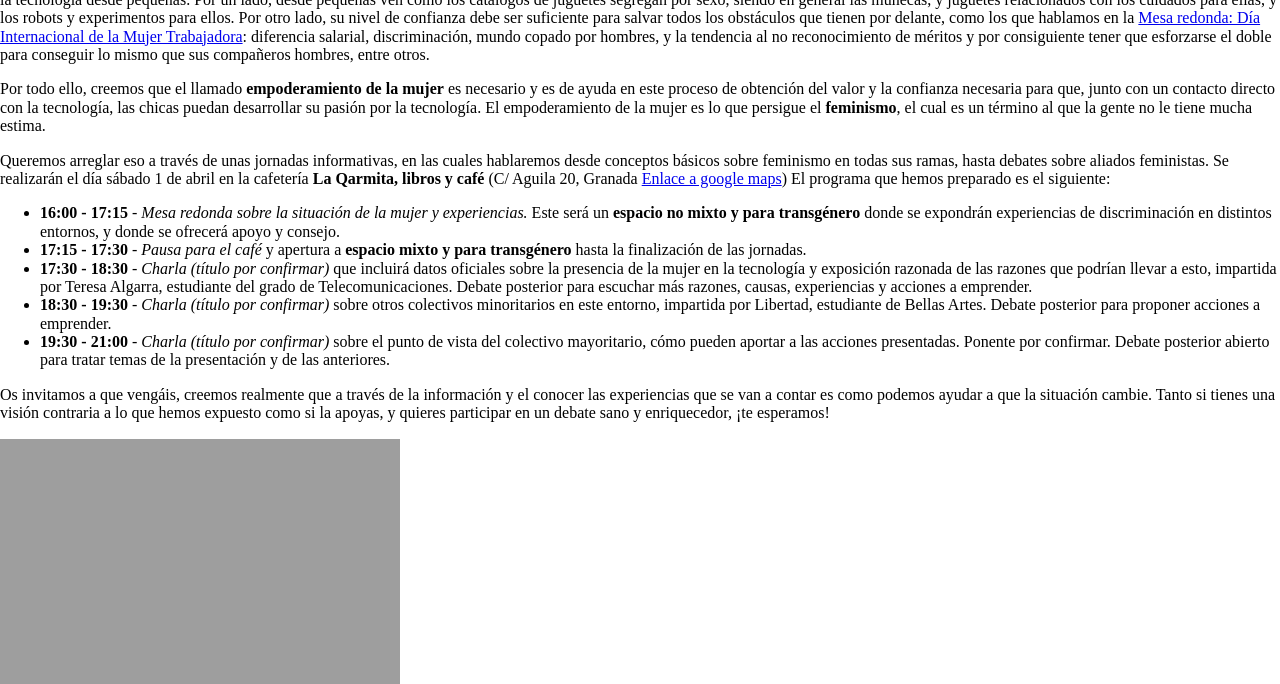
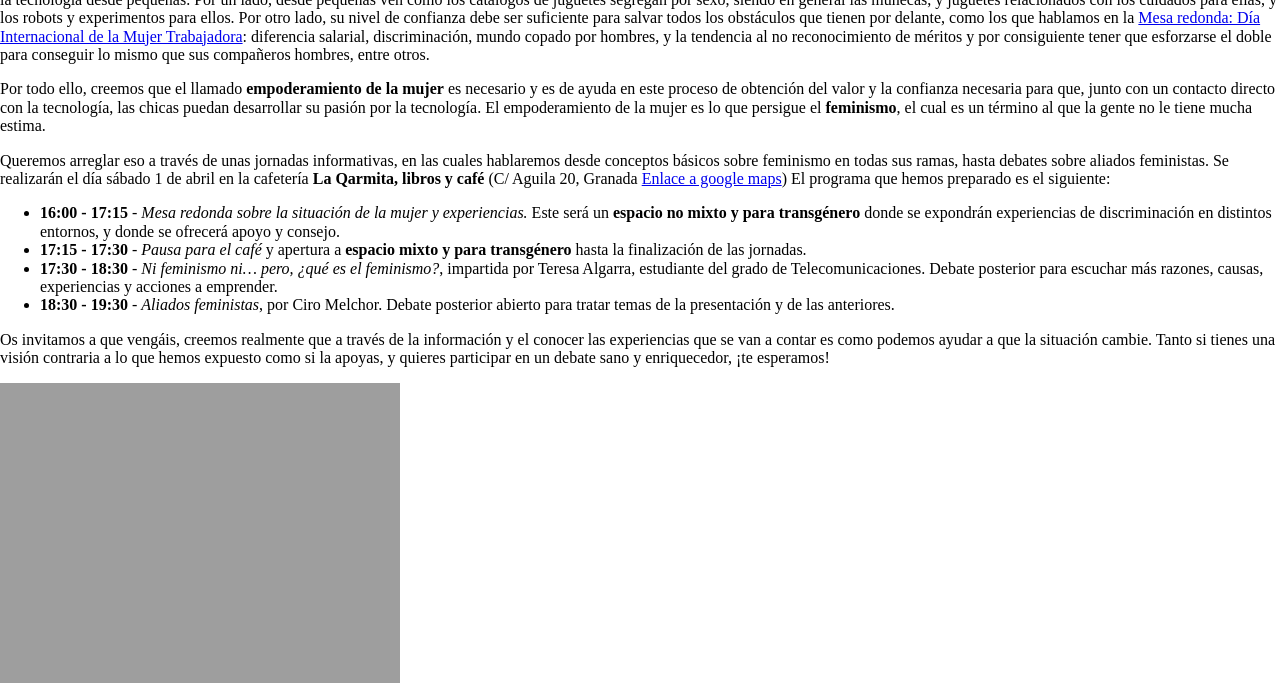
Before and after one commit to YesWeTech/yeswetech.github.io, a Jekyll site: the page built from _posts/2017-03-18-Feminismo-101.markdown, in a window 1280 px wide and 900 px high, scrolled down 333 px, cut to the strip 0-684 px from the top of the window. Built offline with Jekyll 4.4.1, drawn with Linux system fonts in a browser that asks for light colours; nearby versions of some CDN libraries; our own code applies the rules of GitHub Pages for plain Markdown files; library files that are not in the unit come from our copies; comment, search, counter and statistics services are not loaded.

Commit message:
Arreglando el programa

```diff
--- a/_posts/2017-03-18-Feminismo-101.markdown
+++ b/_posts/2017-03-18-Feminismo-101.markdown
@@ -25,9 +25,8 @@ El programa que hemos preparado es el siguiente:
 
 * __16:00 - 17:15__ - _Mesa redonda sobre la situación de la mujer y experiencias._ Este será un __espacio no mixto y para transgénero__ donde se expondrán experiencias de discriminación en distintos entornos, y donde se ofrecerá apoyo y consejo.
 * __17:15 - 17:30__ - _Pausa para el café_ y apertura a __espacio mixto y para transgénero__ hasta la finalización de las jornadas.
-* __17:30 - 18:30__ - _Charla (título por confirmar)_ que incluirá datos oficiales sobre la presencia de la mujer en la tecnología y exposición razonada de las razones que podrían llevar a esto, impartida por Teresa Algarra, estudiante del grado de Telecomunicaciones. Debate posterior para escuchar más razones, causas, experiencias y acciones a emprender.
-* __18:30 - 19:30__ - _Charla (título por confirmar)_ sobre otros colectivos minoritarios en este entorno, impartida por Libertad, estudiante de Bellas Artes. Debate posterior para proponer acciones a emprender.
-* __19:30 - 21:00__ - _Charla (título por confirmar)_ sobre el punto de vista del colectivo mayoritario, cómo pueden aportar a las acciones presentadas. Ponente por confirmar. Debate posterior abierto para tratar temas de la presentación y de las anteriores.
+* __17:30 - 18:30__ - _Ni feminismo ni... pero, ¿qué es el feminismo?_, impartida por Teresa Algarra, estudiante del grado de Telecomunicaciones. Debate posterior para escuchar más razones, causas, experiencias y acciones a emprender.
+* __18:30 - 19:30__ - _Aliados feministas_, por Ciro Melchor. Debate posterior abierto para tratar temas de la presentación y de las anteriores.
 
 Os invitamos a que vengáis, creemos realmente que a través de la información y el conocer las experiencias que se van a contar es como podemos ayudar a que la situación cambie. Tanto si tienes una visión contraria a lo que hemos expuesto como si la apoyas, y quieres participar en un debate sano y enriquecedor, ¡te esperamos!
 
```
